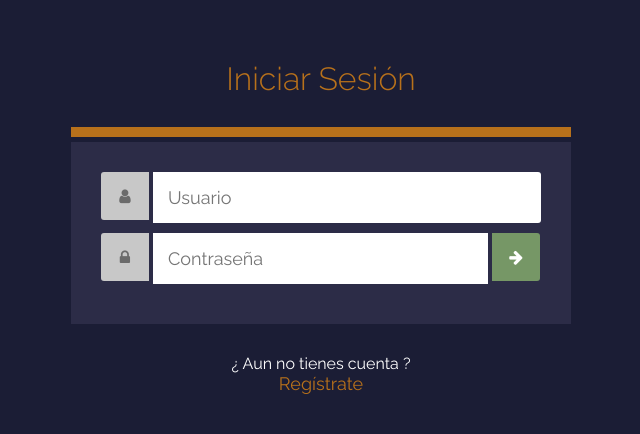
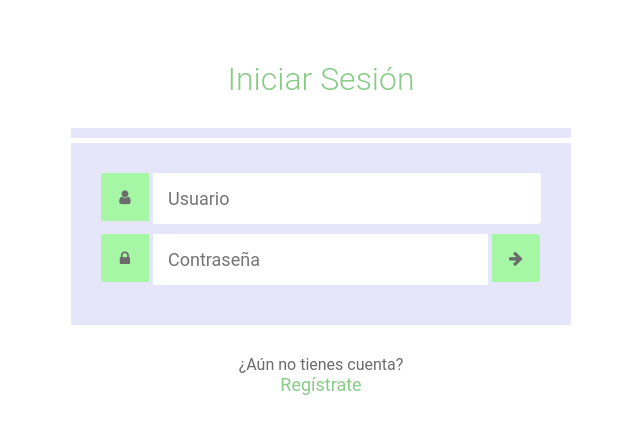
Before and after one commit to EricMustaRoger/Proyecto2, a PHP site: page /login in a window 1280 px wide. Shown: the top 434 px of the page, without its empty margins (319-959 px from the left). Run offline with PHP 8.4, Linux system fonts and the light colour scheme; some libraries are stand-ins or nearby versions.

Commit message:
loginCSS

```diff
--- a/loginCromo/css/cromo.css
+++ b/loginCromo/css/cromo.css
@@ -130,6 +130,7 @@ a:hover {
 
 .texto-registrate {
 	text-align: center;
+	color:#6b6b6b;
 }
 
 .texto-registrate a {
--- a/loginCromo/views/login.view.php
+++ b/loginCromo/views/login.view.php
@@ -6,7 +6,7 @@
 	 initial-scale=1.0, maximum-scale=1.0, minimum-scale=1.0">
 	 <link href='https://fonts.googleapis.com/css?family=Raleway:400,300' rel='stylesheet' type='text/css'>
 	 <link rel="stylesheet" href="https://maxcdn.bootstrapcdn.com/font-awesome/4.5.0/css/font-awesome.min.css">
-	 <link rel="stylesheet" href="css/estilos.css">
+	 <link rel="stylesheet" href="css/cromo.css">
 	<title>Iniciar Sesión</title>
 </head>
 <body>
@@ -34,7 +34,7 @@
 		</form>
 
 		<p class="texto-registrate">
-			¿ Aun no tienes cuenta ?
+			¿Aún no tienes cuenta?
 			<a href="registrate.php">Regístrate</a>
 		</p>
 	</div>
```
